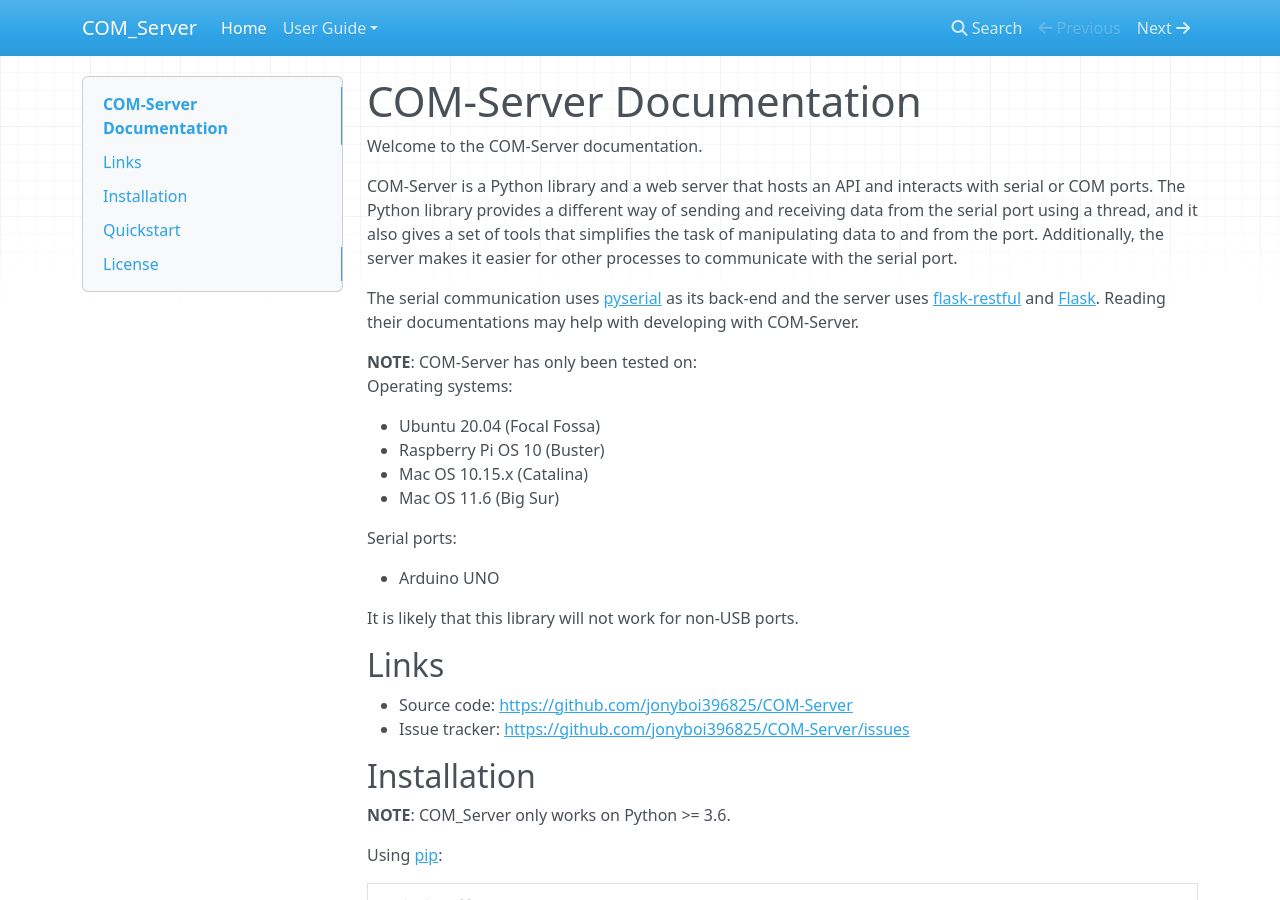
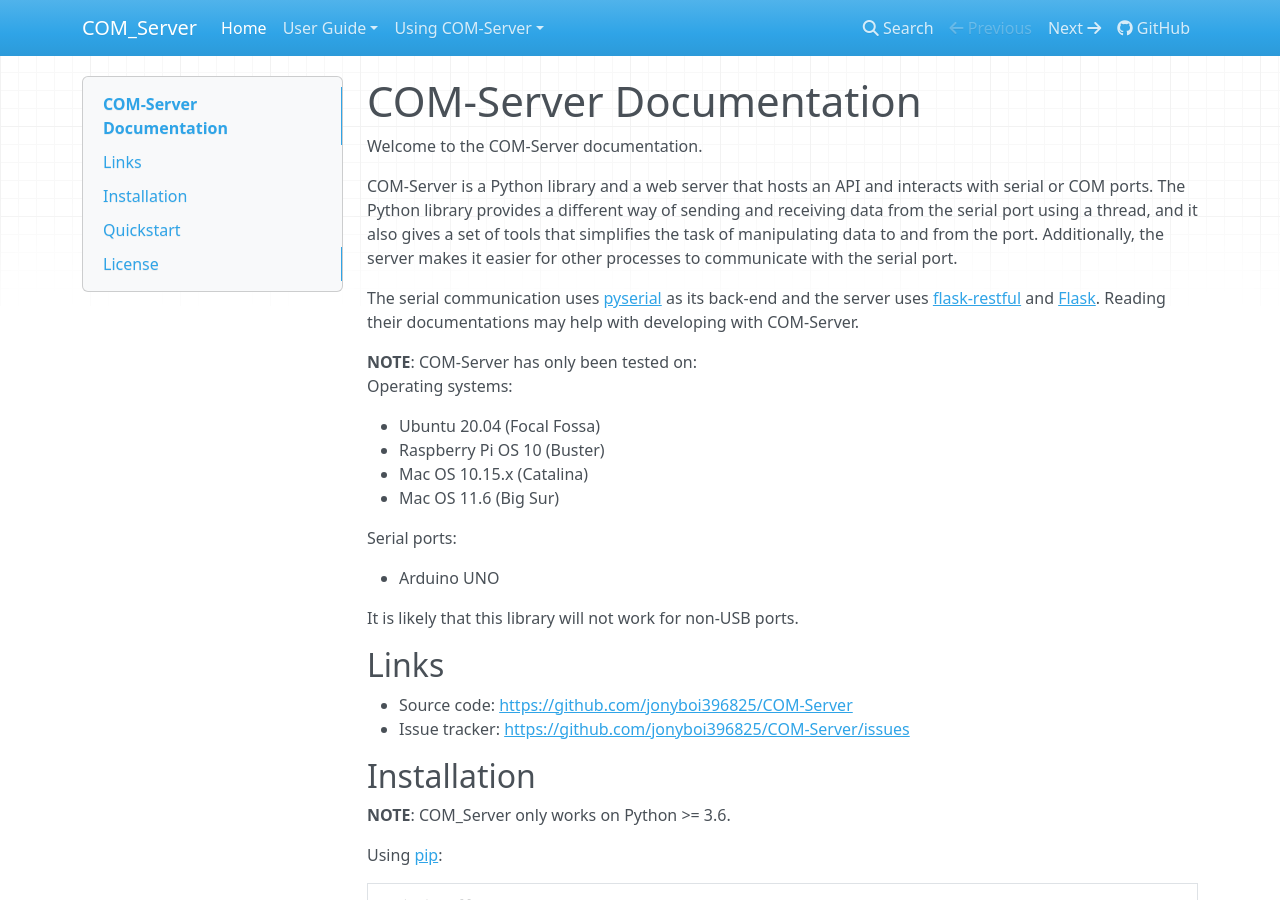
Before and after one commit to jonathanhliu21/COM-Server, an MkDocs documentation site: the page built from docs/en/docs/index.md, in a window 1280 px wide and 900 px high. Built offline with MkDocs 1.6.1, drawn with Linux system fonts in a browser that asks for light colours; nearby versions of some CDN libraries.

Commit message:
update navbar

```diff
--- a/docs/en/mkdocs.yml
+++ b/docs/en/mkdocs.yml
@@ -1,7 +1,12 @@
 site_name: COM_Server
+
+repo_url: https://github.com/jonyboi396825/COM-Server
+edit_uri: ""
 
 nav:
   - Home: "index.md"
   - "User Guide":
     - "Getting Started": "guide/getting-started.md"
     - "Library API": "guide/library-api.md"
+  - "Using COM-Server":
+    - "Server API": "server/server-api.md"
```
